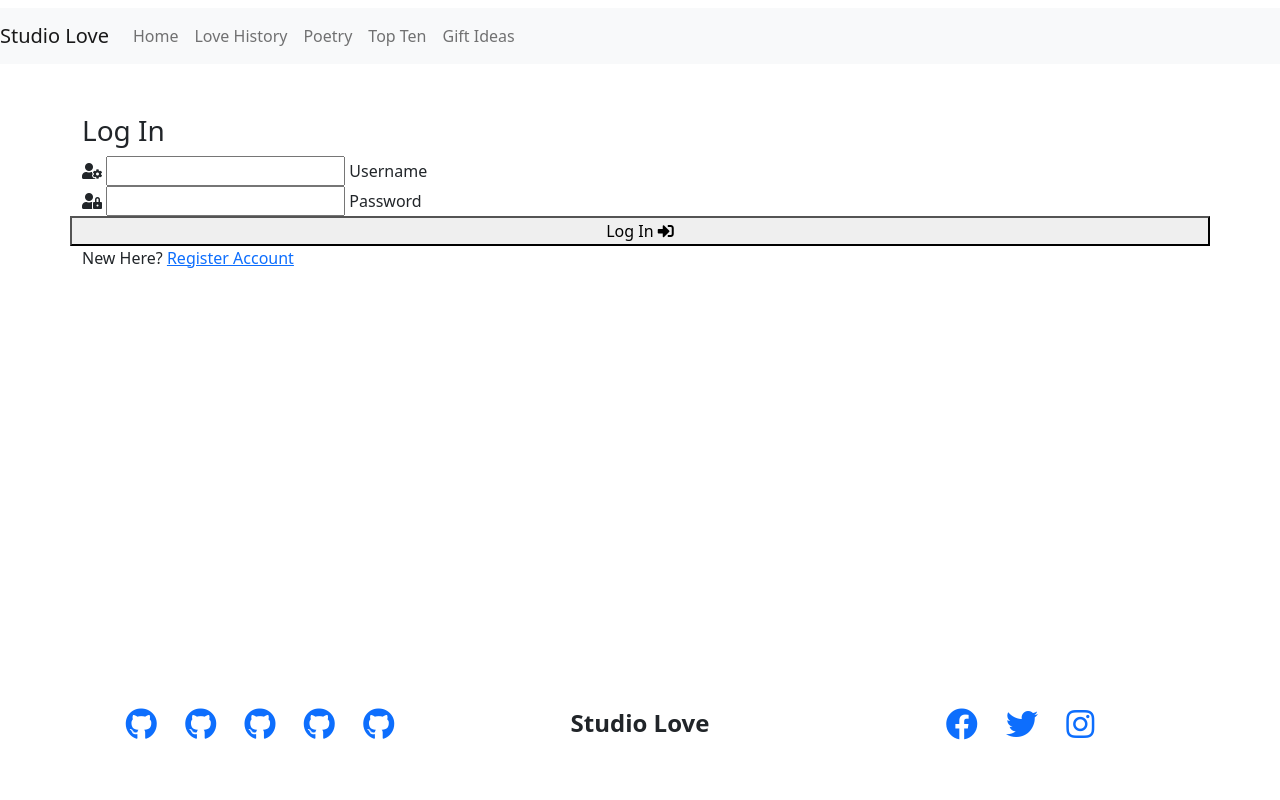
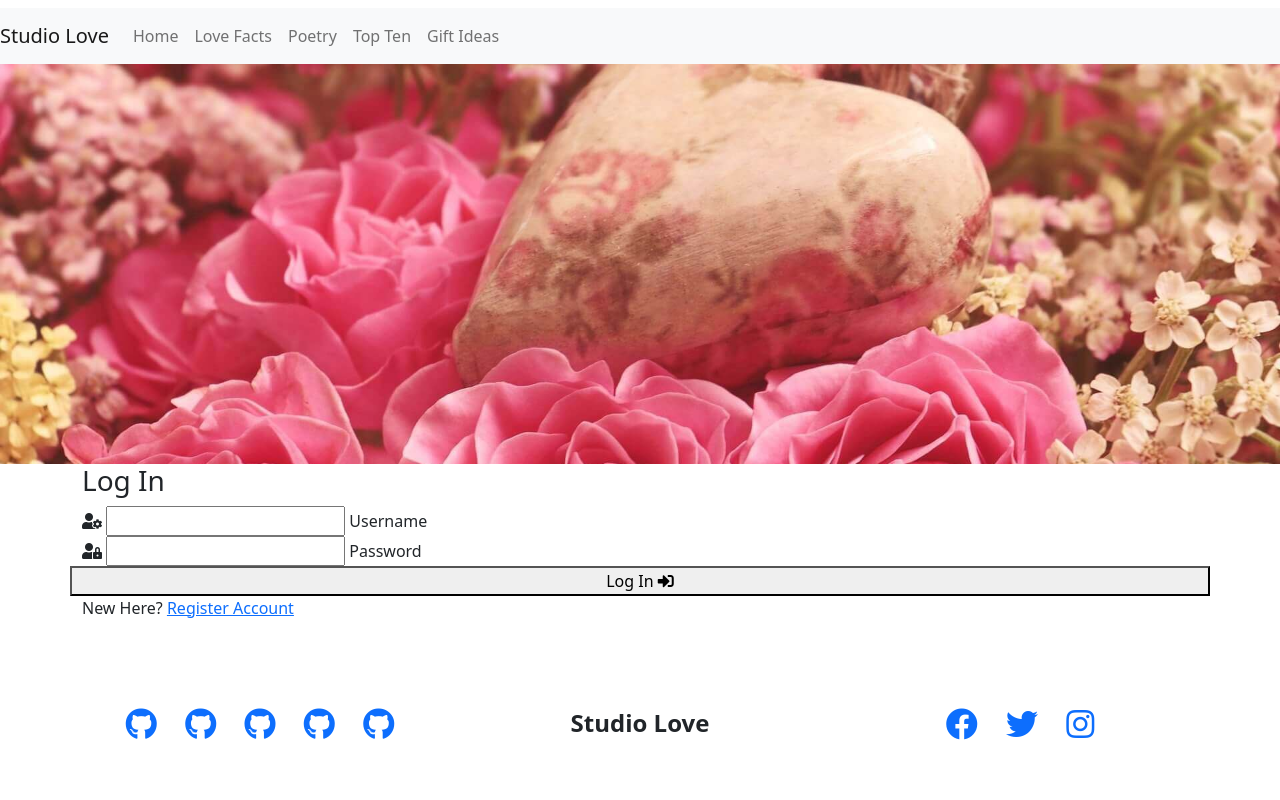
Before and after one commit to alexandergrib/studiuos-love, a Flask app: page /login in a window 1280 px wide. Run offline with Flask 2, Linux system fonts and the light colour scheme; some libraries are stand-ins or nearby versions.

Commit message:
Add hero image links and generic app.routes for nav links

```diff
--- a/app.py
+++ b/app.py
@@ -19,9 +19,20 @@ app.secret_key = os.environ.get("SECRET_KEY")
 mongo = PyMongo(app)
 
 @app.route("/")
-def home():
+def index():
     return render_template("index.html", index_page=True)
 
+@app.route("/love_facts")
+def love_facts():
+    return render_template("love_facts.html")
+
+@app.route("/poetry")
+def poetry():
+    return render_template("poetry.html")
+
+@app.route("/top_ten")
+def top_ten():
+    return render_template("top_ten.html")
 
 # User section Login Logout Profile------------------------
 @app.route("/register", methods=["GET", "POST"])
--- a/static/css/styles.css
+++ b/static/css/styles.css
@@ -1,9 +1,14 @@
-header.masthead {
-    margin-bottom: 50px;
-    background: no-repeat center center;
-    background-color: #868e96;
-    background-attachment: scroll;
-    position: relative;
+body, html {
+    height: 100%;
+    margin: 0;
+}
+
+.masthead {
+    /* background-image: url("../static/img/heart-cookies.jpg"); */
+    height: 70%;
+    width: 100%;
+    background-position: center;
+    background-repeat: no-repeat;
     background-size: cover;
 }
 
--- a/templates/base.html
+++ b/templates/base.html
@@ -35,6 +35,19 @@
 </head>
 
 <body>
+    <!-- flash messages -->
+    <div class="messages_block">
+        {% with messages = get_flashed_messages() %}
+        {% if messages %}
+        {% for message in messages %}
+        <div class="flashes">
+            <span class="">{{ message }}</span>
+        </div>
+        {% endfor %}
+        {% endif %}
+        {% endwith %}
+    </div>
+
     <div id="topnav" class="row bg-white pt-lg-2 d-none d-lg-flex">
         <!-- Nav links -->
         <div>
@@ -49,16 +62,16 @@
                 <div class="collapse navbar-collapse" id="navbarSupportedContent">
                     <ul class="navbar-nav mr-auto">
                         <li class="nav-item active">
-                            <a class="nav-link" href="#">Home <span class="sr-only">(current)</span></a>
+                            <a class="nav-link" href="{{ url_for('index') }}">Home <span class="sr-only">(current)</span></a>
                         </li>
                         <li class="nav-item">
-                            <a class="nav-link" href="#">Love History</a>
+                            <a class="nav-link" href="{{ url_for('love_facts') }}">Love Facts</a>
                         </li>
                         <li class="nav-item">
-                            <a class="nav-link" href="#">Poetry</a>
+                            <a class="nav-link" href="{{ url_for('poetry') }}">Poetry</a>
                         </li>
                         <li class="nav-item">
-                            <a class="nav-link" href="#">Top Ten</a>
+                            <a class="nav-link" href="{{ url_for('top_ten') }}">Top Ten</a>
                         </li>
                         <li class="nav-item">
                             <a class="nav-link" href="#">Gift Ideas</a>
@@ -69,9 +82,8 @@
         </div>
     </div>
 
-    <header class="masthead" style="background-image: url('../static/img/hanging-hearts.jpg')">
-
-    </header>
+    {% block header %}
+    {% endblock %}
 
     <!-- flash messages -->
     <div class="messages_block">
--- a/templates/login.html
+++ b/templates/login.html
@@ -1,4 +1,12 @@
 {% extends "base.html" %}
+
+{% block header %}
+{% set image_link =  url_for('static', filename='img/heart-flowers.jpg')  -%}
+<header class="masthead" style="background-image: url('{{image_link}}'); width: 100%; height: 50%;">
+
+</header>
+{% endblock %}
+
 
 {% block content %}
     <div class="login-container">
```
Also changed, not shown: templates/index.html (+8 -0 lines), templates/love_facts.html (added), templates/poetry.html (added).
